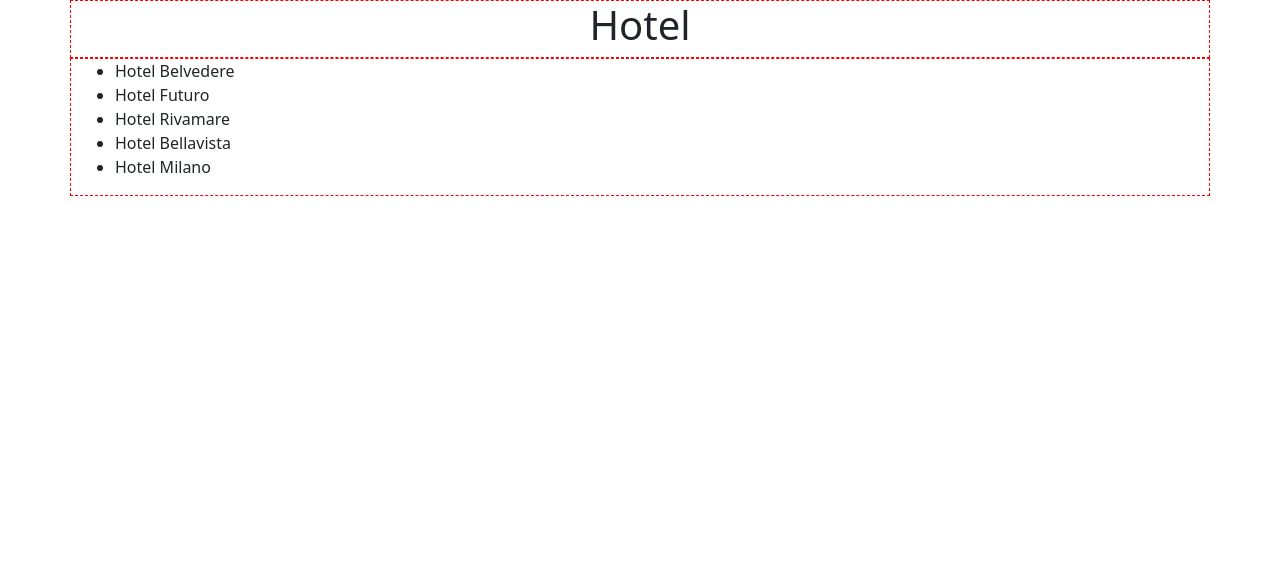
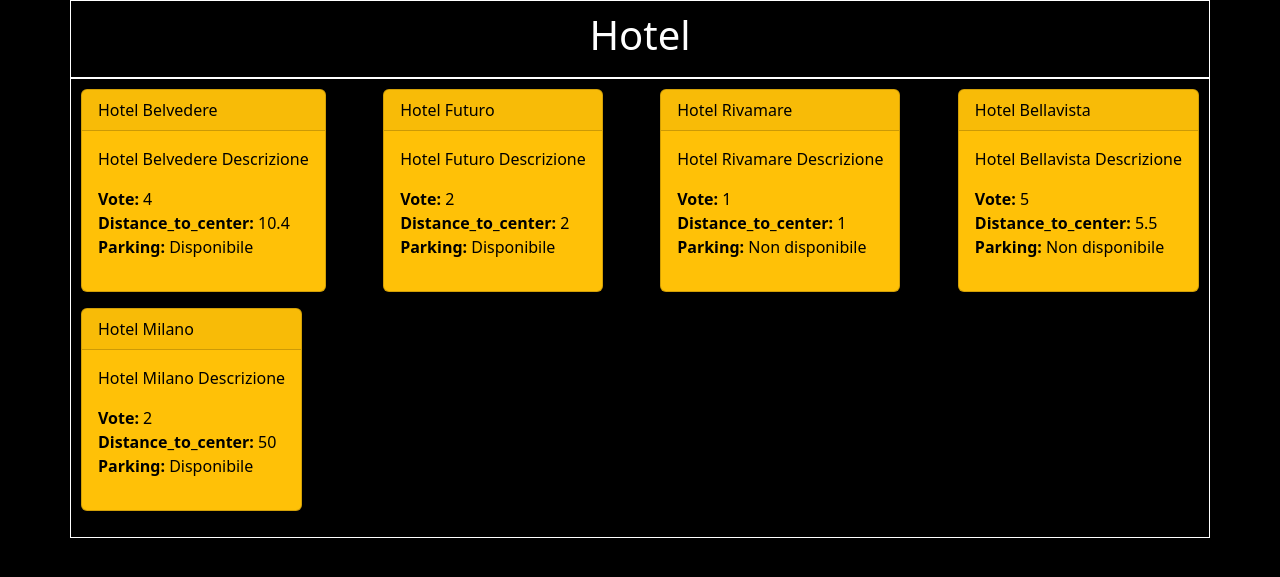
Before and after one commit to GiordanoDiego/php-hotel, a PHP site: page / in a window 1280 px wide. Shown: the top 577 px of the page. Run offline with PHP 8.4, Linux system fonts and the light colour scheme.

Commit message:
completed

```diff
--- a/css/style.css
+++ b/css/style.css
@@ -3,7 +3,10 @@
 
 
 /* -----------------GENERAL RULE----------------- */
-
+body{
+    background-color: black;
+    color: white;
+}
 
 /* -----------------HEADER RULE----------------- */
 
@@ -42,5 +45,6 @@
 
 /* -----------------DEBUG----------------- */
 .debug .container {
-    border: 1px dashed red;
+    border: 1px solid white;
+    padding: 10px;
 }
--- a/index.php
+++ b/index.php
@@ -68,16 +68,45 @@
         <!-- START MAIN -->
         <main>
             <div class="container">
-                <div class="hotels_container">
-                    <ul>
-                        <?php
-                            foreach ($hotels as $hotel){
-                                echo "<li>".$hotel["name"]."</li>";
-                            }
-                        ?>
-                    </ul>
-                </div>
+               <div  class=" d-flex flex-wrap justify-content-between ">
+                    <?php
+                            foreach ($hotels as $hotel){ ?>
+                            <div>
+                                <div class="card text-bg-warning mb-3" style="max-width: 18rem;">
+                                    <div class="card-header">
+                                        <?php echo $hotel["name"]; ?>
+                                    </div>
+                                    <div class="card-body">
+                                        <p class="card-title">
+                                            <?php echo $hotel["description"]; ?>
+                                        </p>
+                                        <p class="card-text">
+
+                                                <?php
+                                                    foreach ($hotel as $key => $value){
+                                                        if($key != "name" && $key != "description" && $key != "parking"){
+                                                            echo "<div><strong>". ucfirst($key) .": "."</strong>". $value ."</div>";
+                                                        }
+                                                    };
+                                                ?>
+                                                <?php
+                                                    if($hotel["parking"] == true){
+                                                        echo "<div><strong>". "Parking" .": "."</strong>". "Disponibile" ."</div>";
+                                                    }  else{
+                                                        echo "<div><strong>". "Parking" .": "."</strong>". "Non disponibile" ."</div>";
+                                                    }
+                                                ?>
+
+                                        </p>
+                                    </div>
+                                </div>
+                            </div>
+                        <?php }  ?>
+               </div>
+
             </div>
+
+
         </main>
         <!-- END MAIN -->
 
```
